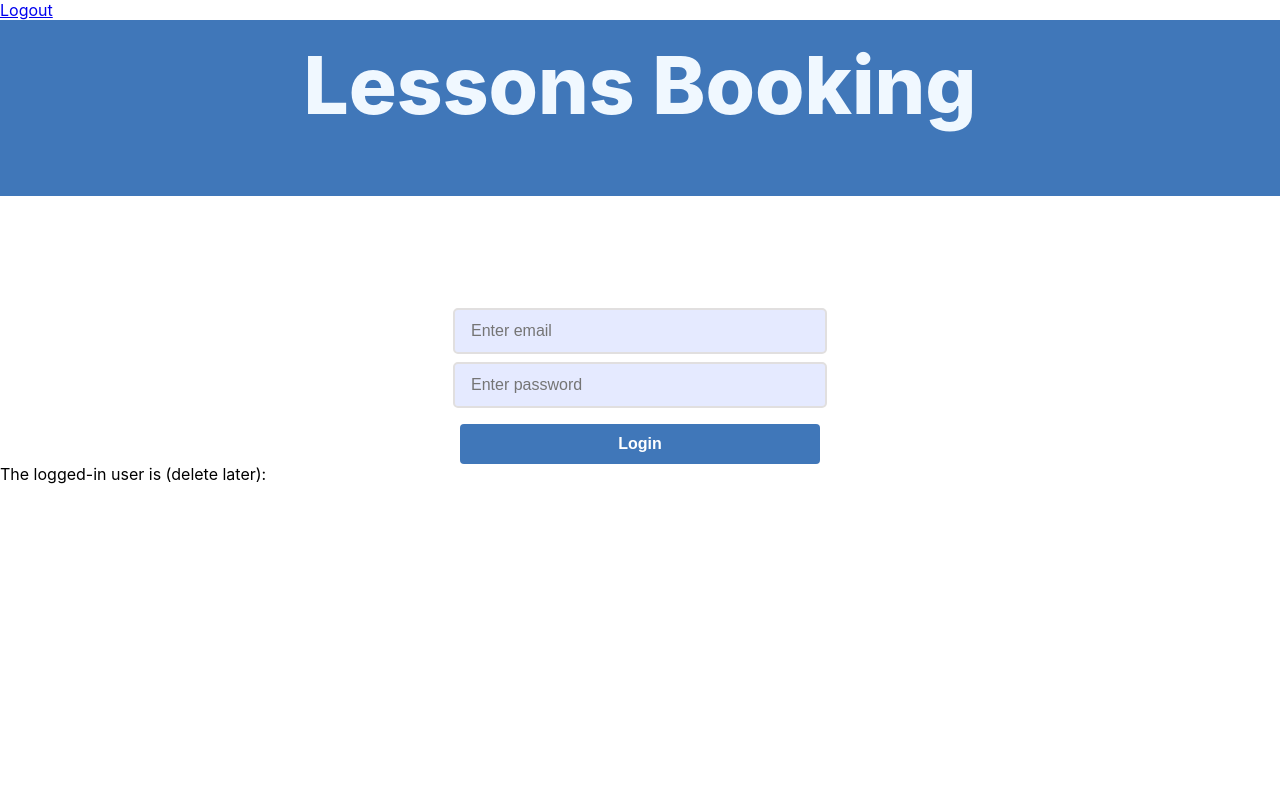
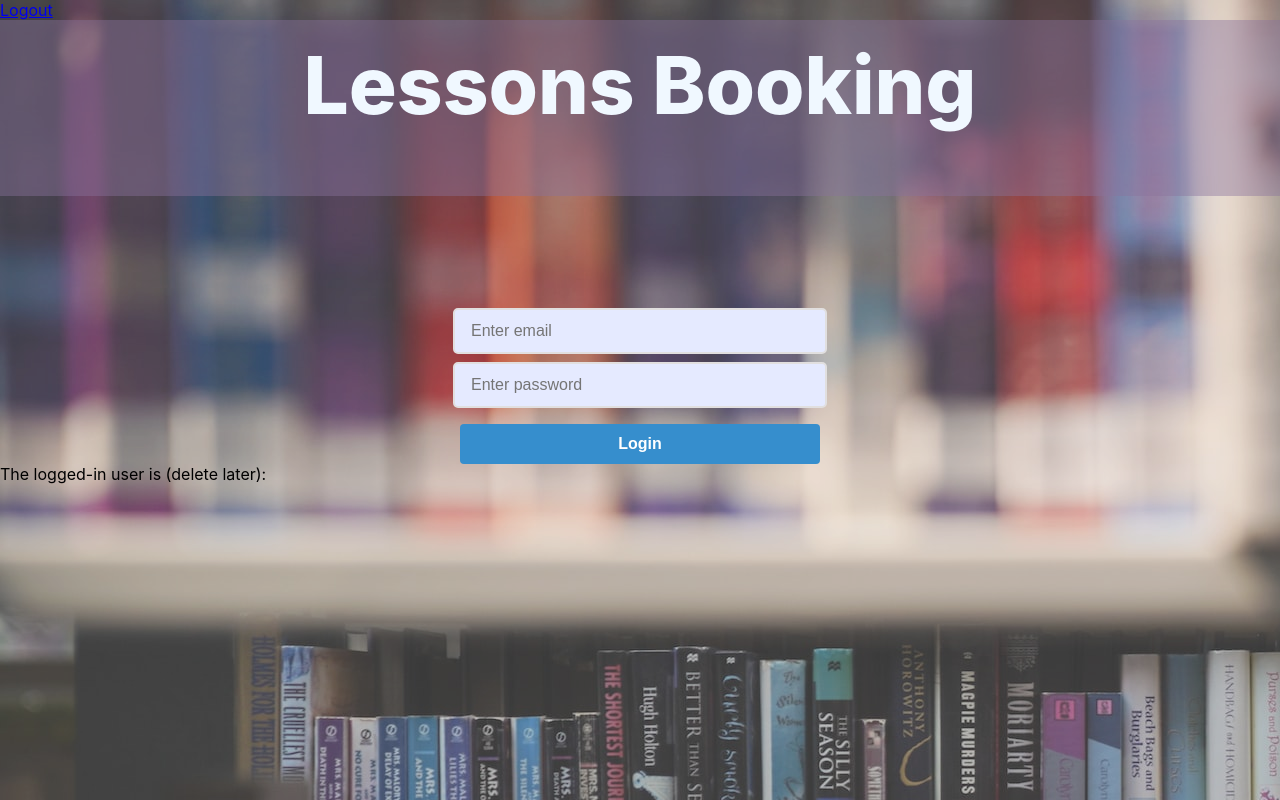
Before and after one commit to senichek/lesson-scheduler-front, a React (Create React App) app: page / in a window 1280 px wide. Built offline with nearby package versions, Linux system fonts and the light colour scheme.

Commit message:
Extra styles and background

```diff
--- a/src/components/adminDashBoard/style.scss
+++ b/src/components/adminDashBoard/style.scss
@@ -2,13 +2,13 @@
 
 .create_slot {
   &__container {
-    background-color: vars.$primary_color;
+    background-color: vars.$primary_color_transparent;
     height: 15rem;
     text-align: center;
   }
 
   &__btn {
-    width: 22.5rem;
+    width: 15.5rem;
     height: 2.5rem;
     border-radius: 4px;
     background-color: vars.$secondary_color;
--- a/src/components/login/style.scss
+++ b/src/components/login/style.scss
@@ -5,7 +5,7 @@
     &__header {
         width: 100%;
         height: 10rem;
-        background-color: vars.$primary_color;
+        background-color: vars.$primary_color_transparent;
         color: aliceblue;
         text-align: center;
         padding-top: 1rem;
@@ -33,7 +33,7 @@
         width: 22.5rem;
         height: 2.5rem;
         border-radius: 4px;
-        background-color: vars.$primary_color;
+        background-color: vars.$secondary_color;
         margin-top: 0.5rem;
         font-size: 1rem;
         font-weight: bold;
--- a/src/components/timeSlot/style.scss
+++ b/src/components/timeSlot/style.scss
@@ -1,7 +1,7 @@
 @use "../../styles/vars";
 
 .timeslot {
-  background-color: vars.$primary_color;
+  background-color: vars.$secondary_color_transparent;
   //background-image: linear-gradient(to right top, #4077b9, #4077b9, #4077b9, #6799a9, #305fb5);
   padding: 1rem;
   color: white;
--- a/src/index.css
+++ b/src/index.css
@@ -11,3 +11,16 @@ code {
   font-family: source-code-pro, Menlo, Monaco, Consolas, 'Courier New',
     monospace;
 }
+
+/* Background image */
+body::after {
+  content: "";
+  background-image: url('../public/background-1.jpg');
+  opacity: 0.8;
+  top: 0;
+  left: 0;
+  bottom: 0;
+  right: 0;
+  position: absolute;
+  z-index: -1;
+}
--- a/src/styles/_vars.scss
+++ b/src/styles/_vars.scss
@@ -1,5 +1,8 @@
-$primary_color: #4077b9;
-$secondary_color: #1fc55f;
+//$primary_color: #4077b9;
+$primary_color: #8a729b;
+$primary_color_transparent: #8a729b6e;
+$secondary_color: #368ecd; // #587e80
+$secondary_color_transparent: #368ecd8a;
 
 $input_field_border_color: #e1dfdf;
 $input_field_background_color: #e5eaff;
```
Also changed, not shown: public/background-1.jpg (added).
